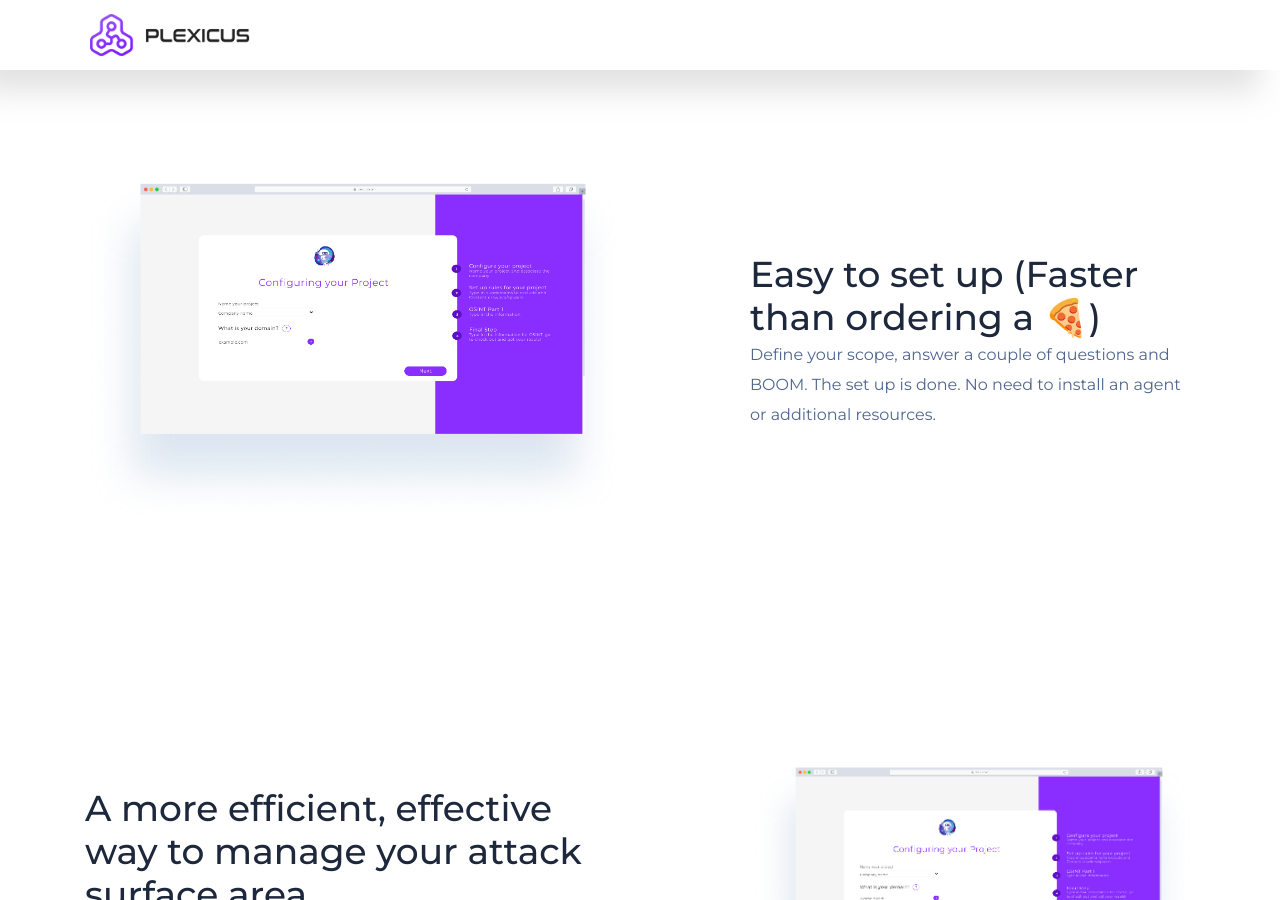
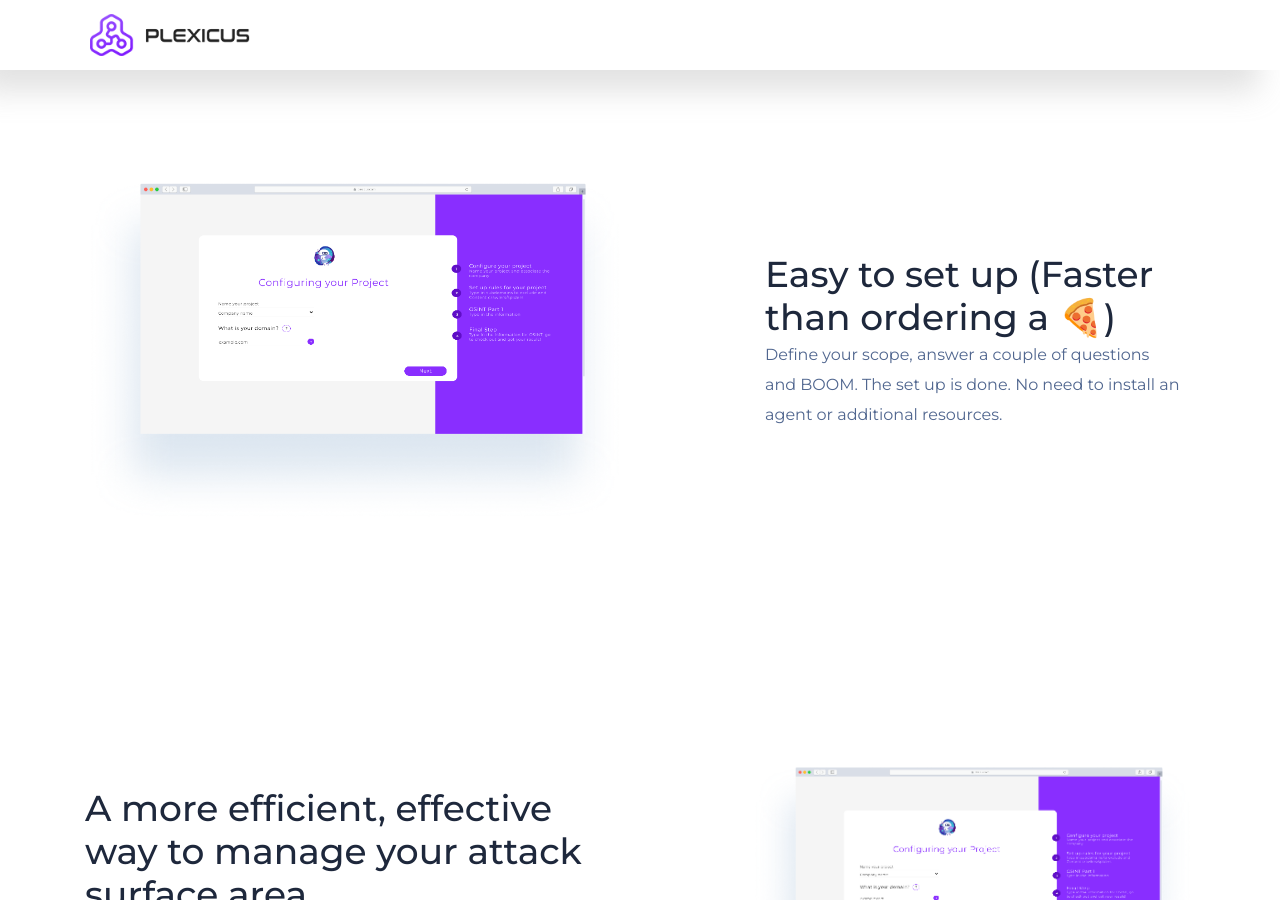
Before and after one commit to Plexicus/web, a Jekyll site: the page built from attack-surface-scan.html, in a window 1280 px wide and 900 px high, scrolled down 1370 px. Built offline with Jekyll 4.4.1, drawn with Linux system fonts in a browser that asks for light colours.

Commit message:
Update attack-surface-scan.html

```diff
--- a/attack-surface-scan.html
+++ b/attack-surface-scan.html
@@ -59,7 +59,7 @@
 
                 </div>
                 <div class="col-lg-5 col-md-6 req-demo-right">
-                    <div class="col-lg-20">
+                    <div class="col-lg-12">
                         <h1>Easy to set up (Faster than ordering a 🍕)</h1>
                         <p>Define your scope, answer a couple of questions and BOOM. The set up is done. No need to install an agent or additional resources.</p>
                      </div>
```
